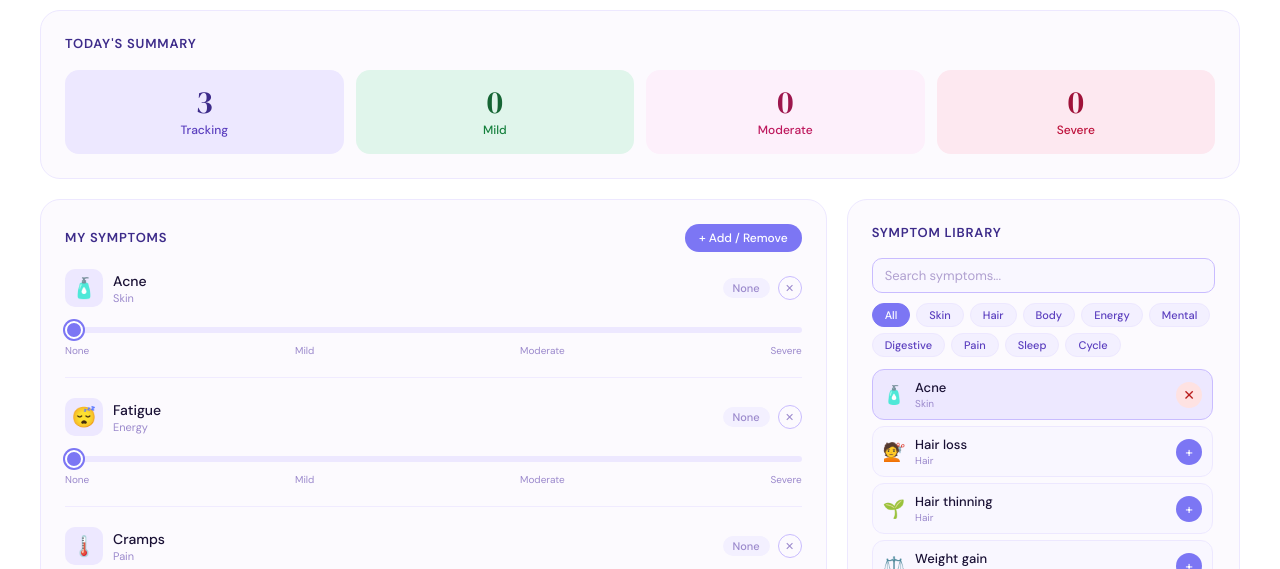
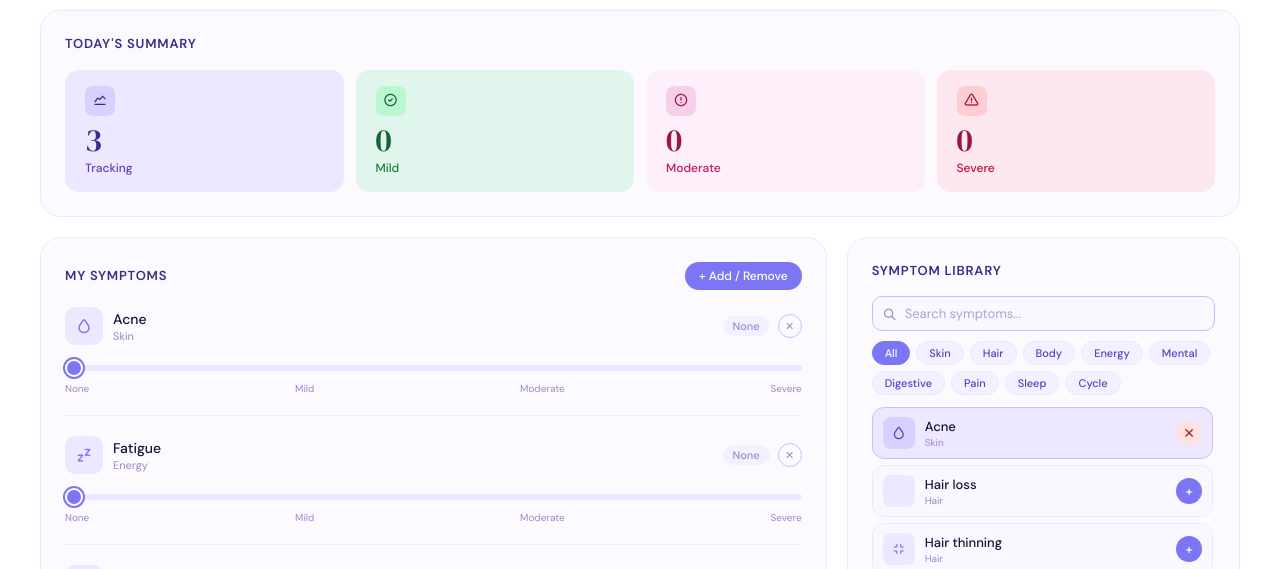
Before and after one commit to kirankv8641/PCOS-Health-Tracker, a React (Create React App) app in the folder frontend/: page /symptoms in a window 1280 px wide. Shown: the part 231-800 px from the top of the page. Built offline with nearby package versions, Linux system fonts and the light colour scheme; no server answers.

Commit message:
last  change

```diff
--- a/frontend/src/pages/Symptoms.css
+++ b/frontend/src/pages/Symptoms.css
@@ -3,16 +3,14 @@
 /* ── Base ── */
 .sym-page {
   font-family: 'DM Sans', sans-serif;
-  background: #ffffff;  /* changed from #c1b3f2 */
+  background: #ffffff;
   min-height: 100vh;
   padding: 2.5rem;
   color: #1a1135;
 }
 
 /* ── Header ── */
-.sym-header {
-  margin-bottom: 2rem;
-}
+.sym-header { margin-bottom: 2rem; }
 
 .sym-eyebrow {
   font-size: 11px;
@@ -79,6 +77,8 @@
   color: #3d2b8a;
   text-transform: uppercase;
   letter-spacing: 0.06em;
+  display: flex;
+  align-items: center;
 }
 
 /* ── Summary ── */
@@ -91,13 +91,29 @@
 .sym-sum-card {
   border-radius: 14px;
   padding: 1rem 1.25rem;
-  text-align: center;
 }
 
 .sym-sum-card.tracking { background: #ede8ff; }
 .sym-sum-card.mild     { background: #e0f5eb; }
 .sym-sum-card.mod      { background: #fdf0fb; }
 .sym-sum-card.sev      { background: #fde8f0; }
+
+/* Summary icon box */
+.sym-sum-icon-wrap {
+  width: 30px;
+  height: 30px;
+  border-radius: 8px;
+  display: flex;
+  align-items: center;
+  justify-content: center;
+  font-size: 15px;
+  margin-bottom: 8px;
+}
+
+.sym-sum-card.tracking .sym-sum-icon-wrap { background: #d9d0ff; color: #3d2b8a; }
+.sym-sum-card.mild     .sym-sum-icon-wrap { background: #bbf7d0; color: #166534; }
+.sym-sum-card.mod      .sym-sum-icon-wrap { background: #f5d0e8; color: #9d174d; }
+.sym-sum-card.sev      .sym-sum-icon-wrap { background: #fecdd3; color: #9f1239; }
 
 .sym-sum-num {
   font-family: 'DM Serif Display', serif;
@@ -166,8 +182,9 @@
   gap: 8px;
 }
 
+/* Symptom icon box — Tabler icon inside colored rounded box */
 .sym-icon {
-  font-size: 20px;
+  font-size: 17px;
   width: 38px;
   height: 38px;
   background: #ede8ff;
@@ -176,6 +193,7 @@
   align-items: center;
   justify-content: center;
   flex-shrink: 0;
+  color: #7c76f4;
 }
 
 .sym-name {
@@ -203,7 +221,7 @@
 .badge-mod  { background: #fdf0fb; color: #be185d; }
 .badge-sev  { background: #fde8f0; color: #9f1239; }
 
-/* ── Remove button on tracked symptom ── */
+/* ── Remove button ── */
 .sym-remove-btn {
   background: transparent;
   border: 1px solid #C9BCFF;
@@ -255,6 +273,7 @@
 }
 
 .sym-slider::-webkit-slider-thumb:hover { transform: scale(1.15); }
+
 .sym-slider::-moz-range-thumb {
   width: 18px;
   height: 18px;
@@ -310,6 +329,8 @@
   font-size: 13px;
   color: #15803d;
   font-weight: 500;
+  display: flex;
+  align-items: center;
 }
 
 .sym-save-btn {
@@ -323,15 +344,32 @@
   cursor: pointer;
   font-family: 'DM Sans', sans-serif;
   transition: background 0.2s;
+  display: inline-flex;
+  align-items: center;
 }
 
 .sym-save-btn:hover { background: #4930a8; }
 
 /* ── Library panel ── */
+.sym-search-wrap {
+  position: relative;
+  margin-bottom: 10px;
+}
+
+.sym-search-icon {
+  position: absolute;
+  left: 11px;
+  top: 50%;
+  transform: translateY(-50%);
+  font-size: 14px;
+  color: #9b89cc;
+  pointer-events: none;
+}
+
 .sym-search {
   width: 100%;
   box-sizing: border-box;
-  padding: 8px 12px;
+  padding: 8px 12px 8px 32px;
   border-radius: 10px;
   border: 1px solid #C9BCFF;
   background: #f9f7ff;
@@ -339,7 +377,6 @@
   font-family: 'DM Sans', sans-serif;
   color: #1a1135;
   outline: none;
-  margin-bottom: 10px;
   transition: border-color 0.2s;
 }
 
@@ -367,12 +404,7 @@
 }
 
 .sym-cat-btn:hover { background: #ede8ff; }
-
-.sym-cat-btn.active {
-  background: #7c76f4;
-  border-color: #7c76f4;
-  color: #fff;
-}
+.sym-cat-btn.active { background: #7c76f4; border-color: #7c76f4; color: #fff; }
 
 .sym-library-list {
   display: flex;
@@ -399,7 +431,24 @@
   border-color: #C9BCFF;
 }
 
-.sym-lib-icon { font-size: 18px; flex-shrink: 0; }
+/* Library icon box */
+.sym-lib-icon {
+  width: 32px;
+  height: 32px;
+  border-radius: 8px;
+  background: #ede8ff;
+  display: flex;
+  align-items: center;
+  justify-content: center;
+  font-size: 15px;
+  color: #7c76f4;
+  flex-shrink: 0;
+}
+
+.sym-lib-row.added .sym-lib-icon {
+  background: #d9d0ff;
+  color: #5B3FBF;
+}
 
 .sym-lib-info { flex: 1; }
 
@@ -430,25 +479,10 @@
   font-family: 'DM Sans', sans-serif;
 }
 
-.sym-lib-btn.add {
-  background: #7c76f4;
-  color: #fff;
-}
-
-.sym-lib-btn.add:hover {
-  background: #5B3FBF;
-  transform: scale(1.1);
-}
-
-.sym-lib-btn.remove {
-  background: #fee2e2;
-  color: #b91c1c;
-}
-
-.sym-lib-btn.remove:hover {
-  background: #fca5a5;
-  transform: scale(1.1);
-}
+.sym-lib-btn.add    { background: #7c76f4; color: #fff; }
+.sym-lib-btn.add:hover    { background: #5B3FBF; transform: scale(1.1); }
+.sym-lib-btn.remove { background: #fee2e2; color: #b91c1c; }
+.sym-lib-btn.remove:hover { background: #fca5a5; transform: scale(1.1); }
 
 /* ── History ── */
 .sym-hist-row {
@@ -458,11 +492,20 @@
 
 .sym-hist-row:last-child { border-bottom: none; }
 
+/* Header row with date + delete button */
+.sym-hist-header {
+  display: flex;
+  align-items: center;
+  justify-content: space-between;
+  margin-bottom: 8px;
+}
+
 .sym-hist-date {
   font-size: 12px;
   font-weight: 600;
   color: #3d2b8a;
-  margin-bottom: 8px;
+  display: flex;
+  align-items: center;
 }
 
 .sym-hist-pills {
@@ -476,6 +519,17 @@
   font-weight: 500;
   padding: 3px 10px;
   border-radius: 99px;
+  display: inline-flex;
+  align-items: center;
+}
+
+.sym-hist-notes {
+  font-size: 11px;
+  color: #9b89cc;
+  font-style: italic;
+  margin-top: 6px;
+  display: flex;
+  align-items: center;
 }
 
 .sym-empty {
@@ -487,29 +541,19 @@
 
 /* ── Responsive ── */
 @media (max-width: 900px) {
-  .sym-grid {
-    grid-template-columns: 1fr;
-  }
-
-  .sym-full,
-  .sym-two-thirds,
-  .sym-one-third {
-    grid-column: 1;
-  }
-
-  .sym-summary {
-    grid-template-columns: repeat(2, 1fr);
-  }
+  .sym-grid { grid-template-columns: 1fr; }
+  .sym-full, .sym-two-thirds, .sym-one-third { grid-column: 1; }
+  .sym-summary { grid-template-columns: repeat(2, 1fr); }
 }
 
 @media (max-width: 768px) {
-  .sym-page { padding: 1.5rem; }
+  .sym-page  { padding: 1.5rem; }
   .sym-title { font-size: 32px; }
 }
 
 @media (max-width: 480px) {
-  .sym-page { padding: 1rem; }
-  .sym-title { font-size: 26px; }
-  .sym-card { padding: 1.1rem; border-radius: 16px; }
+  .sym-page    { padding: 1rem; }
+  .sym-title   { font-size: 26px; }
+  .sym-card    { padding: 1.1rem; border-radius: 16px; }
   .sym-summary { grid-template-columns: repeat(2, 1fr); }
 }
--- a/frontend/src/pages/Symptoms.jsx
+++ b/frontend/src/pages/Symptoms.jsx
@@ -3,31 +3,38 @@ import api from "../services/api";
 import "./Symptoms.css";
 
 const SYMPTOM_LIBRARY = [
-  { icon: "🧴", name: "Acne",             cat: "Skin"      },
-  { icon: "💇", name: "Hair loss",         cat: "Hair"      },
-  { icon: "🌱", name: "Hair thinning",     cat: "Hair"      },
-  { icon: "⚖️", name: "Weight gain",       cat: "Body"      },
-  { icon: "😴", name: "Fatigue",           cat: "Energy"    },
-  { icon: "😟", name: "Mood swings",       cat: "Mental"    },
-  { icon: "😰", name: "Anxiety",           cat: "Mental"    },
-  { icon: "🍽️", name: "Bloating",          cat: "Digestive" },
-  { icon: "🌡️", name: "Cramps",            cat: "Pain"      },
-  { icon: "🤕", name: "Headache",          cat: "Pain"      },
-  { icon: "🌙", name: "Insomnia",          cat: "Sleep"     },
-  { icon: "💧", name: "Oily skin",         cat: "Skin"      },
-  { icon: "🍬", name: "Sugar cravings",    cat: "Digestive" },
-  { icon: "🩸", name: "Irregular periods", cat: "Cycle"     },
-  { icon: "❄️", name: "Cold hands/feet",   cat: "Body"      },
-  { icon: "💪", name: "Joint pain",        cat: "Pain"      },
+  { icon: "ti-droplet",          name: "Acne",             cat: "Skin"      },
+  { icon: "ti-hair-off",         name: "Hair loss",         cat: "Hair"      },
+  { icon: "ti-minimize",         name: "Hair thinning",     cat: "Hair"      },
+  { icon: "ti-scale",            name: "Weight gain",       cat: "Body"      },
+  { icon: "ti-zzz",              name: "Fatigue",           cat: "Energy"    },
+  { icon: "ti-mood-sad",         name: "Mood swings",       cat: "Mental"    },
+  { icon: "ti-brain",            name: "Anxiety",           cat: "Mental"    },
+  { icon: "ti-cloud",            name: "Bloating",          cat: "Digestive" },
+  { icon: "ti-wave-sine",        name: "Cramps",            cat: "Pain"      },
+  { icon: "ti-headset",          name: "Headache",          cat: "Pain"      },
+  { icon: "ti-moon",             name: "Insomnia",          cat: "Sleep"     },
+  { icon: "ti-tint",             name: "Oily skin",         cat: "Skin"      },
+  { icon: "ti-candy",            name: "Sugar cravings",    cat: "Digestive" },
+  { icon: "ti-calendar-off",     name: "Irregular periods", cat: "Cycle"     },
+  { icon: "ti-snowflake",        name: "Cold hands/feet",   cat: "Body"      },
+  { icon: "ti-bone",             name: "Joint pain",        cat: "Pain"      },
 ];
 
 const CATS = ["All", ...Array.from(new Set(SYMPTOM_LIBRARY.map((s) => s.cat)))];
+
+// Summary card icons per category
+const SUMMARY_ICONS = {
+  tracking: "ti-chart-line",
+  mild:     "ti-circle-check",
+  mod:      "ti-alert-circle",
+  sev:      "ti-alert-triangle",
+};
 
 const getLabel      = (v) => ["None", "Mild", "Moderate", "Severe"][v];
 const getBadgeClass = (v) => ["badge-none", "badge-mild", "badge-mod", "badge-sev"][v];
 const getTrackColor = (v) => ["#EDE8FF", "#C9BCFF", "#E09ED6", "#993356"][v];
 
-// "2026-05-15" → "May 15, 2026"
 const formatDate = (dateStr) => {
   if (!dateStr) return "";
   const [y, m, d] = dateStr.split("-");
@@ -46,16 +53,13 @@ export default function Symptoms() {
   const [showLibrary,    setShowLibrary]    = useState(false);
   const [loading,        setLoading]        = useState(true);
 
-  // ── Fetch all logs from backend ───────────────────────────────────────────
   const fetchLogs = useCallback(async () => {
     try {
       const res = await api.get("/symptom-logs");
       if (res.data.success) {
         const logs = res.data.data || [];
         setHistory(logs);
-
-        // Pre-fill today's symptoms if a log exists
-        const today = new Date().toLocaleDateString("en-CA"); // YYYY-MM-DD local time
+        const today = new Date().toLocaleDateString("en-CA");
         const todayLog = logs.find((l) => l.date === today);
         if (todayLog && todayLog.symptoms.length > 0) {
           setActiveSymptoms(todayLog.symptoms.map((s) => s.name));
@@ -74,7 +78,6 @@ export default function Symptoms() {
 
   useEffect(() => { fetchLogs(); }, [fetchLogs]);
 
-  // ── Toggle symptom ────────────────────────────────────────────────────────
   const toggleSymptom = (name) => {
     setActiveSymptoms((prev) =>
       prev.includes(name) ? prev.filter((n) => n !== name) : [...prev, name]
@@ -97,13 +100,11 @@ export default function Symptoms() {
     return matchCat && matchSearch;
   });
 
-  // ── Save → reload from DB ─────────────────────────────────────────────────
   const saveLog = async () => {
     const active = activeSymptoms
       .filter((n) => getVal(n) > 0)
       .map((n) => ({ name: n, severity: getVal(n) }));
     if (!active.length) return;
-
     try {
       const res = await api.post("/symptom-logs", { symptoms: active, notes });
       if (res.data.success) {
@@ -111,7 +112,6 @@ export default function Symptoms() {
         setTimeout(() => setSaved(false), 3000);
         setValues({});
         setNotes("");
-        // Reload full history from DB so Recent Logs is always in sync
         const updated = await api.get("/symptom-logs");
         if (updated.data.success) setHistory(updated.data.data || []);
       }
@@ -120,7 +120,6 @@ export default function Symptoms() {
     }
   };
 
-  // ── Delete → reload from DB ───────────────────────────────────────────────
   const deleteLog = async (logId) => {
     try {
       await api.delete(`/symptom-logs/${logId}`);
@@ -149,18 +148,28 @@ export default function Symptoms() {
 
       <div className="sym-grid">
 
-        {/* Summary */}
+        {/* ── Summary ── */}
         <div className="sym-card sym-full">
           <div className="sym-card-header"><div className="sym-label">Today's summary</div></div>
           <div className="sym-summary">
-            <div className="sym-sum-card tracking"><div className="sym-sum-num">{activeSymptoms.length}</div><div className="sym-sum-lbl">Tracking</div></div>
-            <div className="sym-sum-card mild"><div className="sym-sum-num">{mildCount}</div><div className="sym-sum-lbl">Mild</div></div>
-            <div className="sym-sum-card mod"><div className="sym-sum-num">{modCount}</div><div className="sym-sum-lbl">Moderate</div></div>
-            <div className="sym-sum-card sev"><div className="sym-sum-num">{sevCount}</div><div className="sym-sum-lbl">Severe</div></div>
+            {[
+              { key: "tracking", num: activeSymptoms.length, lbl: "Tracking" },
+              { key: "mild",     num: mildCount,             lbl: "Mild"     },
+              { key: "mod",      num: modCount,              lbl: "Moderate" },
+              { key: "sev",      num: sevCount,              lbl: "Severe"   },
+            ].map((s) => (
+              <div className={`sym-sum-card ${s.key}`} key={s.key}>
+                <div className="sym-sum-icon-wrap">
+                  <i className={`ti ${SUMMARY_ICONS[s.key]}`} aria-hidden="true" />
+                </div>
+                <div className="sym-sum-num">{s.num}</div>
+                <div className="sym-sum-lbl">{s.lbl}</div>
+              </div>
+            ))}
           </div>
         </div>
 
-        {/* My Symptoms */}
+        {/* ── My Symptoms ── */}
         <div className="sym-card sym-two-thirds">
           <div className="sym-card-header">
             <div className="sym-label">My symptoms</div>
@@ -174,15 +183,20 @@ export default function Symptoms() {
           )}
 
           {activeSymptoms.map((name) => {
-            const sym = SYMPTOM_LIBRARY.find((s) => s.name === name) || { icon: "🔵", name, cat: "" };
+            const sym = SYMPTOM_LIBRARY.find((s) => s.name === name) || { icon: "ti-circle", name, cat: "" };
             const v   = getVal(name);
             const pct = (v / 3) * 100;
             return (
               <div className="sym-row" key={name}>
                 <div className="sym-row-top">
                   <div className="sym-row-left">
-                    <div className="sym-icon">{sym.icon}</div>
-                    <div><div className="sym-name">{sym.name}</div><div className="sym-cat">{sym.cat}</div></div>
+                    <div className="sym-icon">
+                      <i className={`ti ${sym.icon}`} aria-hidden="true" />
+                    </div>
+                    <div>
+                      <div className="sym-name">{sym.name}</div>
+                      <div className="sym-cat">{sym.cat}</div>
+                    </div>
                   </div>
                   <div className="sym-row-right">
                     <span className={`sym-badge ${getBadgeClass(v)}`}>{getLabel(v)}</span>
@@ -204,23 +218,38 @@ export default function Symptoms() {
 
           {activeSymptoms.length > 0 && (
             <div className="sym-notes-section">
-              <div className="sym-label" style={{ marginBottom: "8px" }}>Notes</div>
+              <div className="sym-label" style={{ marginBottom: "8px" }}>
+                <i className="ti ti-note" style={{ marginRight: "6px", color: "#7c76f4" }} />
+                Notes
+              </div>
               <textarea className="sym-notes"
                 placeholder="Any other things you noticed — energy, stress, sleep quality..."
                 value={notes} onChange={(e) => setNotes(e.target.value)} />
               <div className="sym-save-row">
-                {saved && <span className="sym-saved-msg">✓ Saved!</span>}
-                <button className="sym-save-btn" onClick={saveLog}>Save today's log →</button>
+                {saved && (
+                  <span className="sym-saved-msg">
+                    <i className="ti ti-circle-check" style={{ marginRight: "4px" }} />Saved!
+                  </span>
+                )}
+                <button className="sym-save-btn" onClick={saveLog}>
+                  <i className="ti ti-device-floppy" style={{ marginRight: "6px" }} />
+                  Save today's log
+                </button>
               </div>
             </div>
           )}
         </div>
 
-        {/* Symptom Library */}
+        {/* ── Symptom Library ── */}
         <div className="sym-card sym-one-third">
-          <div className="sym-card-header"><div className="sym-label">Symptom library</div></div>
-          <input className="sym-search" placeholder="Search symptoms..." value={search}
-            onChange={(e) => setSearch(e.target.value)} />
+          <div className="sym-card-header">
+            <div className="sym-label">Symptom library</div>
+          </div>
+          <div className="sym-search-wrap">
+            <i className="ti ti-search sym-search-icon" aria-hidden="true" />
+            <input className="sym-search" placeholder="Search symptoms..." value={search}
+              onChange={(e) => setSearch(e.target.value)} />
+          </div>
           <div className="sym-cat-filters">
             {CATS.map((c) => (
               <button key={c} className={`sym-cat-btn ${filterCat === c ? "active" : ""}`}
@@ -232,13 +261,17 @@ export default function Symptoms() {
               const added = activeSymptoms.includes(s.name);
               return (
                 <div className={`sym-lib-row ${added ? "added" : ""}`} key={s.name}>
-                  <span className="sym-lib-icon">{s.icon}</span>
+                  <div className="sym-lib-icon">
+                    <i className={`ti ${s.icon}`} aria-hidden="true" />
+                  </div>
                   <div className="sym-lib-info">
                     <div className="sym-lib-name">{s.name}</div>
                     <div className="sym-lib-cat">{s.cat}</div>
                   </div>
                   <button className={`sym-lib-btn ${added ? "remove" : "add"}`}
-                    onClick={() => toggleSymptom(s.name)}>{added ? "✕" : "+"}</button>
+                    onClick={() => toggleSymptom(s.name)}>
+                    {added ? "✕" : "+"}
+                  </button>
                 </div>
               );
             })}
@@ -246,7 +279,7 @@ export default function Symptoms() {
           </div>
         </div>
 
-        {/* Recent Logs — from DB */}
+        {/* ── Recent Logs ── */}
         <div className="sym-card sym-full">
           <div className="sym-card-header">
             <div className="sym-label">Recent logs</div>
@@ -254,18 +287,31 @@ export default function Symptoms() {
           {history.length === 0 && <p className="sym-empty">No logs yet. Start tracking today!</p>}
           {history.map((h, i) => (
             <div className="sym-hist-row" key={h._id || i}>
-              <div className="sym-hist-date">{formatDate(h.date)}</div>
+              <div className="sym-hist-header">
+                <div className="sym-hist-date">
+                  <i className="ti ti-calendar-event" style={{ marginRight: "6px", color: "#7c76f4" }} />
+                  {formatDate(h.date)}
+                </div>
+                {h._id && (
+                  <button className="sym-remove-btn" onClick={() => deleteLog(h._id)} title="Delete log">✕</button>
+                )}
+              </div>
               <div className="sym-hist-pills">
-                {h.symptoms.map((s, j) => (
-                  <span className={`sym-hist-pill ${getBadgeClass(s.severity)}`} key={j}>
-                    {s.name} · {getLabel(s.severity)}
-                  </span>
-                ))}
+                {h.symptoms.map((s, j) => {
+                  const libSym = SYMPTOM_LIBRARY.find((ls) => ls.name === s.name);
+                  return (
+                    <span className={`sym-hist-pill ${getBadgeClass(s.severity)}`} key={j}>
+                      {libSym && <i className={`ti ${libSym.icon}`} style={{ marginRight: "4px", fontSize: "10px" }} />}
+                      {s.name} · {getLabel(s.severity)}
+                    </span>
+                  );
+                })}
               </div>
-              {h.notes && <div className="sym-hist-notes">{h.notes}</div>}
-              {h._id && (
-                <button className="sym-remove-btn" onClick={() => deleteLog(h._id)}
-                  title="Delete log" style={{ marginLeft: "auto", flexShrink: 0 }}>✕</button>
+              {h.notes && (
+                <div className="sym-hist-notes">
+                  <i className="ti ti-note" style={{ marginRight: "4px", fontSize: "11px", color: "#9b89cc" }} />
+                  {h.notes}
+                </div>
               )}
             </div>
           ))}
```
